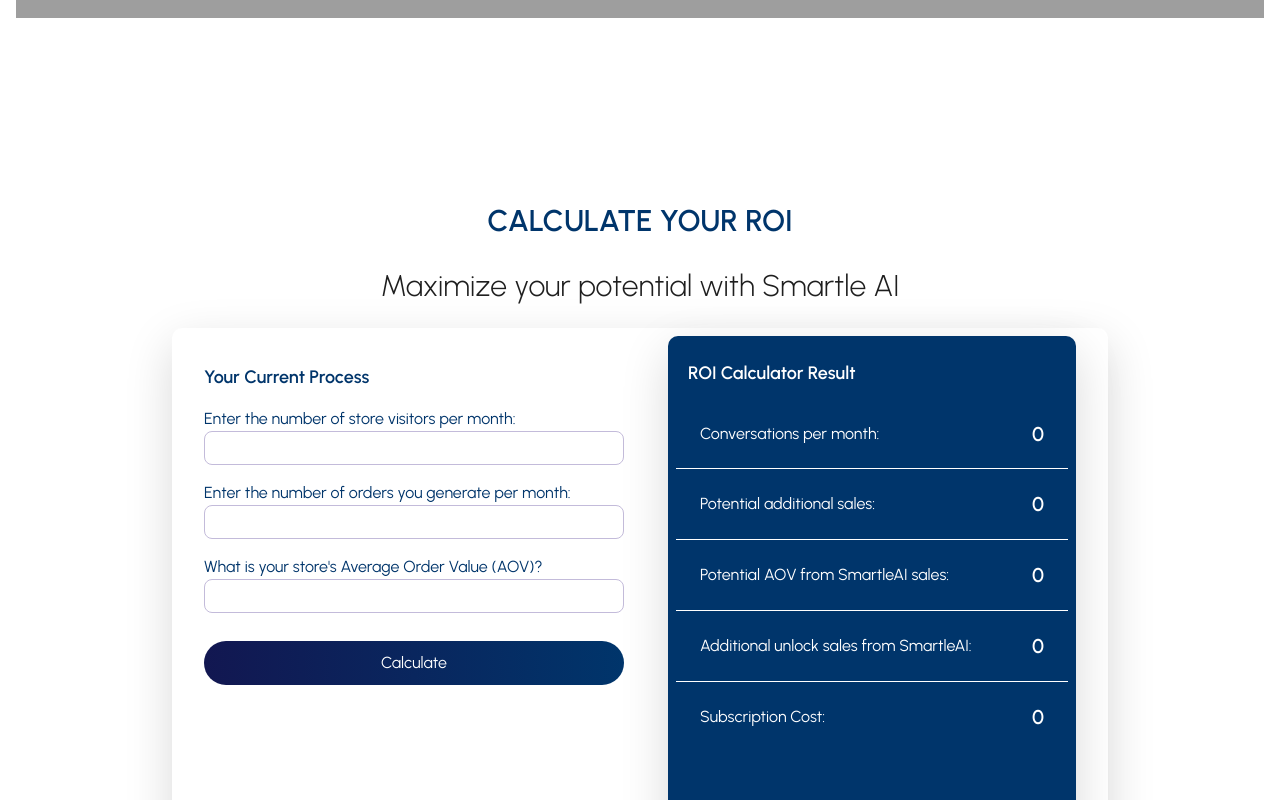
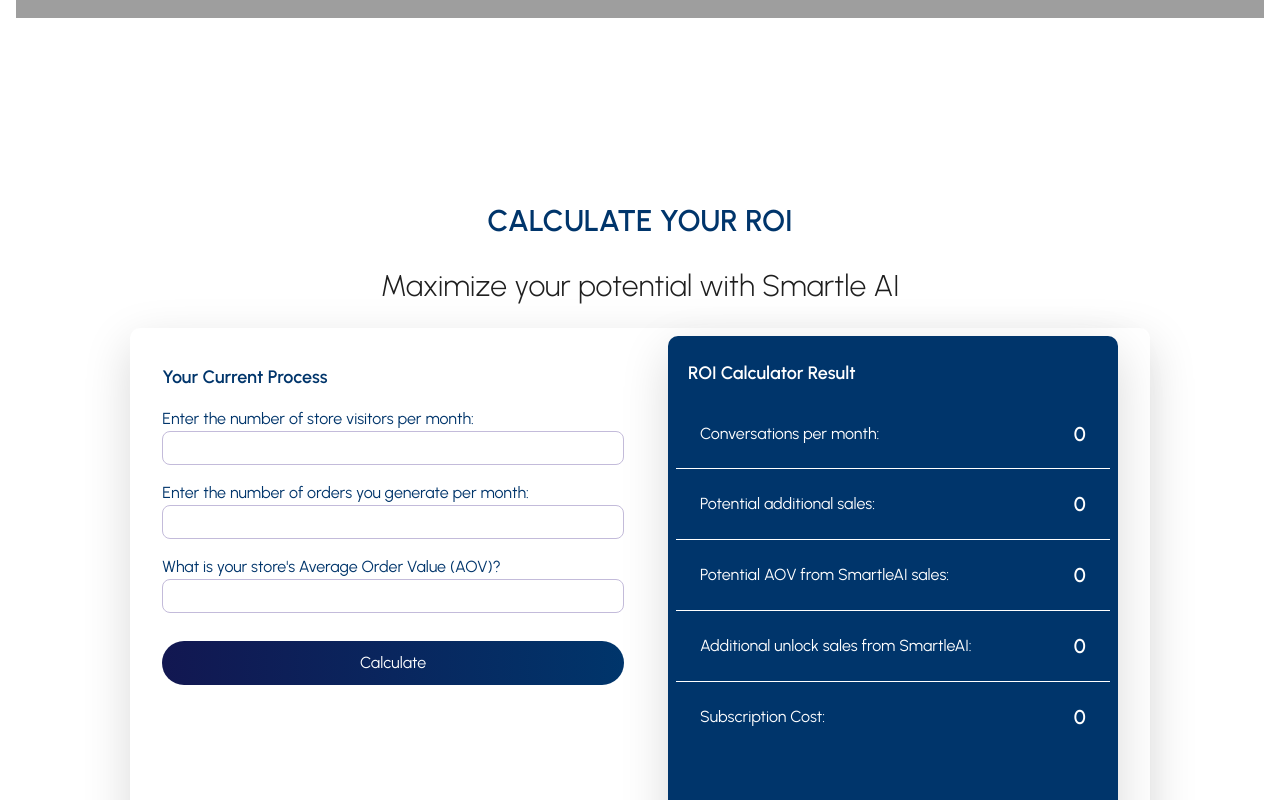
Before and after one commit to spritlesoftware/Smartle-website, a Next.js app: page /roi in a window 1280 px wide. Shown: the part 660-1460 px from the top of the page. Built offline with nearby package versions, Linux system fonts and the light colour scheme; grey boxes are pictures that could not be loaded.

Commit message:
Removed unnecessary "max-w-full" class from two div elements and "lg:w-3/4" class from one div element.

```diff
--- a/app/pricing/page.jsx
+++ b/app/pricing/page.jsx
@@ -482,7 +482,7 @@
           </div>
         </div>
       </div>
-      <div className="container mx-auto sm:px-4 max-w-full mx-auto sm:px-4 ptb-60">
+      <div className="container mx-auto sm:px-4 mx-auto sm:px-4 ptb-60">
         <div className="flex flex-col flex-wrap  items-center justify-center">
           <h3 className="text-center txt-blue mb-5 fs-30 fw-600" style={{ width: "100%" }}>
             CALCULATE YOUR ROI
--- a/app/roi/page.jsx
+++ b/app/roi/page.jsx
@@ -134,7 +134,7 @@
           </div>
         </div>
       </div>
-      <div className="container mx-auto sm:px-4 max-w-full mx-auto sm:px-4 ptb-60">
+      <div className="container mx-auto sm:px-4 mx-auto sm:px-4 ptb-60">
         <div className="flex flex-col flex-wrap  items-center justify-center">
           <h3
             className="text-center txt-blue mb-5 fs-30 fw-600"
@@ -146,7 +146,7 @@
             Maximize your potential with Smartle AI
           </h4>
           <div
-            className="lg:w-3/4 pr-4 pl-4 bg-white lg:flex  justify-center"
+            className=" pr-4 pl-4 bg-white lg:flex  justify-center"
             style={{ boxShadow: "0px 16px 48px 0px #D9D9D9", borderRadius: 10 }}
           >
             <div className="lg:w-1/2 pr-4 pl-4 p-6 mb-4 lg:mb-0">
```
